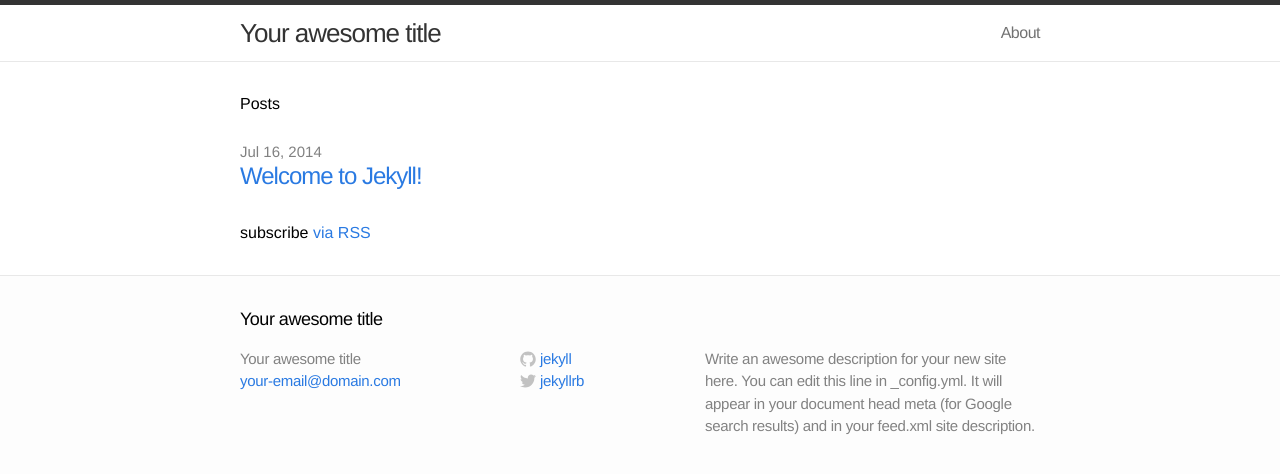
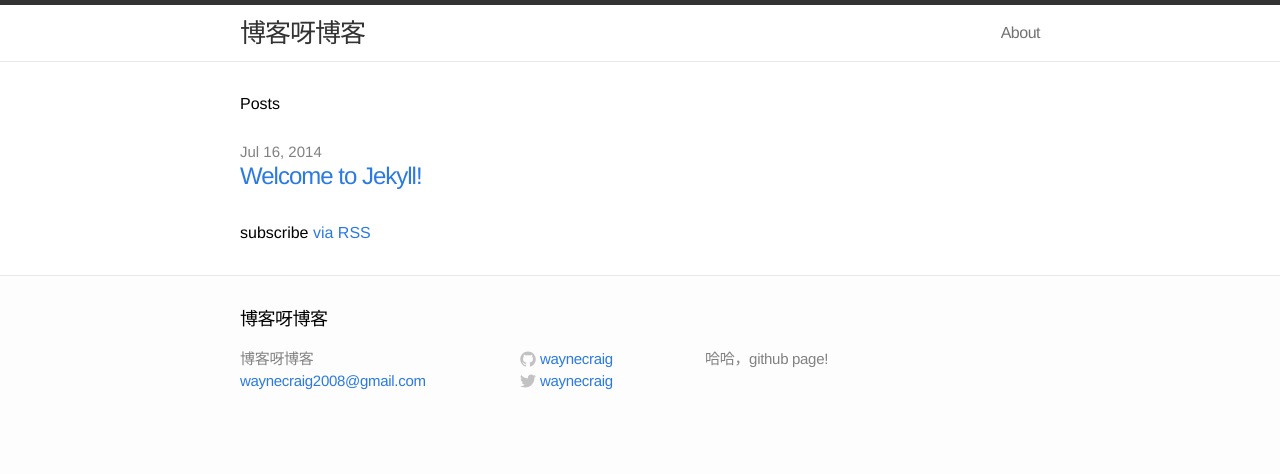
Before and after one commit to waynecraig/waynecraig.github.io, a Jekyll site: the page built from index.html, in a window 1280 px wide. Shown: the top 474 px of the page. Built offline with Jekyll 4.4.1, drawn with Linux system fonts in a browser that asks for light colours.

Commit message:
update config

```diff
--- a/_config.yml
+++ b/_config.yml
@@ -1,11 +1,11 @@
 # Site settings
-title: Your awesome title
-email: your-email@domain.com
-description: "Write an awesome description for your new site here. You can edit this line in _config.yml. It will appear in your document head meta (for Google search results) and in your feed.xml site description."
+title: 博客呀博客
+email: waynecraig2008@gmail.com
+description: "哈哈，github page!"
 baseurl: ""
-url: "http://yourdomain.com"
-twitter_username: jekyllrb
-github_username:  jekyll
+url: "http://waynecraig.github.io"
+twitter_username: waynecraig
+github_username:  waynecraig
 
 # Build settings
 markdown: kramdown
```
